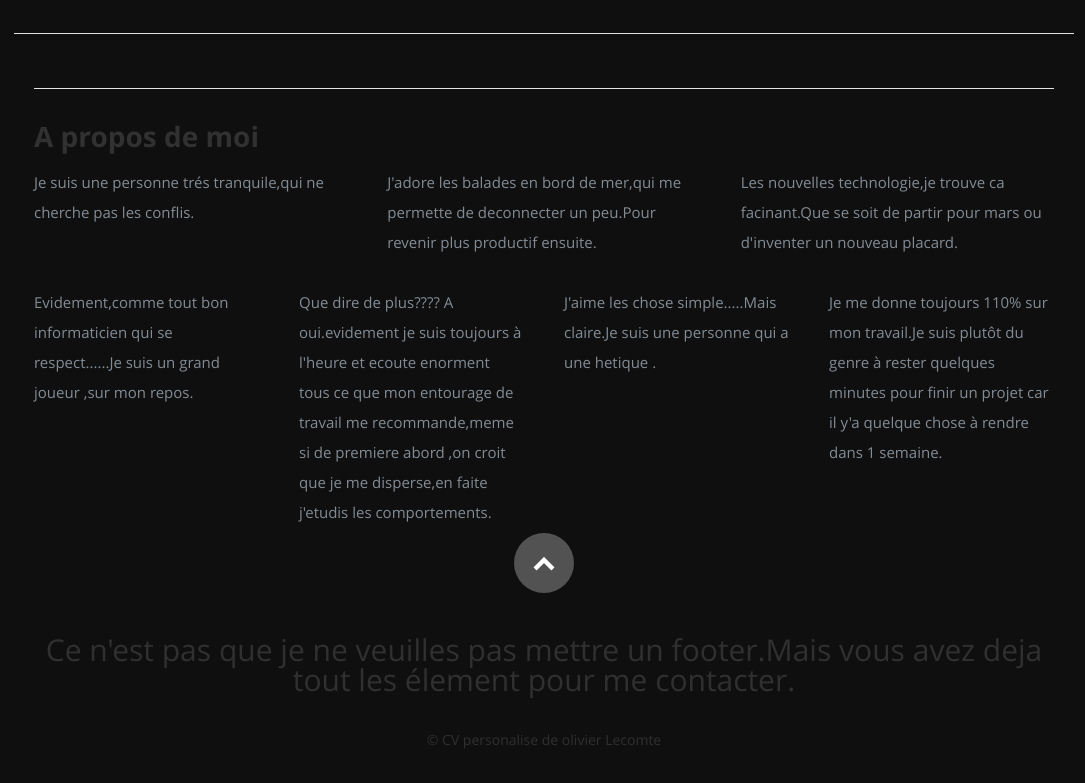
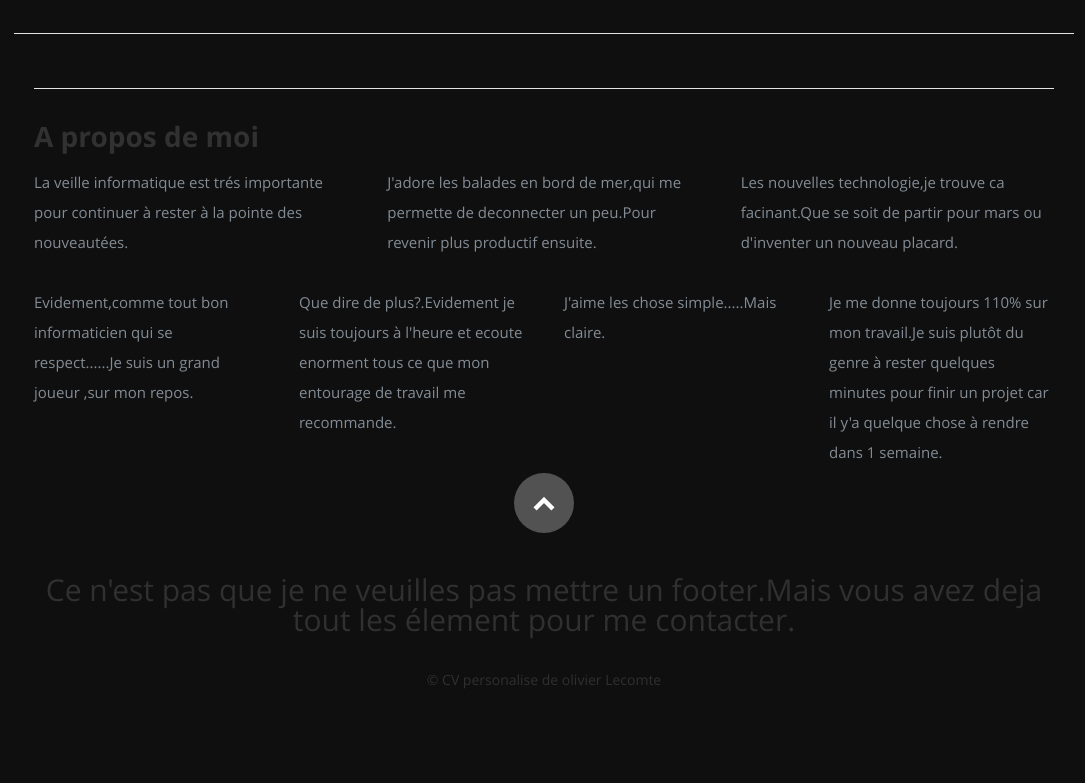
Before and after one commit to oliver-85/CV, a plain HTML site: page index.html in a window 1280 px wide. Shown: the part 4058-4841 px from the top of the page, without its empty margins (96-1181 px from the left). Drawn offline with nearby package versions, Linux system fonts and the light colour scheme; a script that the page names is missing.

Commit message:
redaction
changement de formules

```diff
--- a/index.html
+++ b/index.html
@@ -413,7 +413,7 @@ height="0" width="0" style="display:none;visibility:hidden"></iframe></noscript>
         <div class="row">
 
             <div class="four columns">
-                <p>Je suis une personne trés tranquile,qui ne cherche pas les conflis. </p>
+                <p>La veille informatique est trés importante pour continuer à rester à la pointe des nouveautées. </p>
             </div>
 
             <div class="four columns">
@@ -435,11 +435,11 @@ height="0" width="0" style="display:none;visibility:hidden"></iframe></noscript>
             </div>
 
             <div class="three columns">
-                <p>Que dire de plus???? A oui.evidement je suis toujours à l'heure et ecoute enorment tous ce que mon entourage de travail me recommande,meme si de premiere abord ,on croit que je me disperse,en faite j'etudis les comportements. </p>
+                <p>Que dire de plus?.Evidement je suis toujours à l'heure et ecoute enorment tous ce que mon entourage de travail me recommande. </p>
             </div>
 
             <div class="three columns">
-                <p>J'aime les chose simple.....Mais claire.Je suis une personne qui a une hetique . </p>
+                <p>J'aime les chose simple.....Mais claire. </p>
             </div>
 
             <div class="three columns">
```
